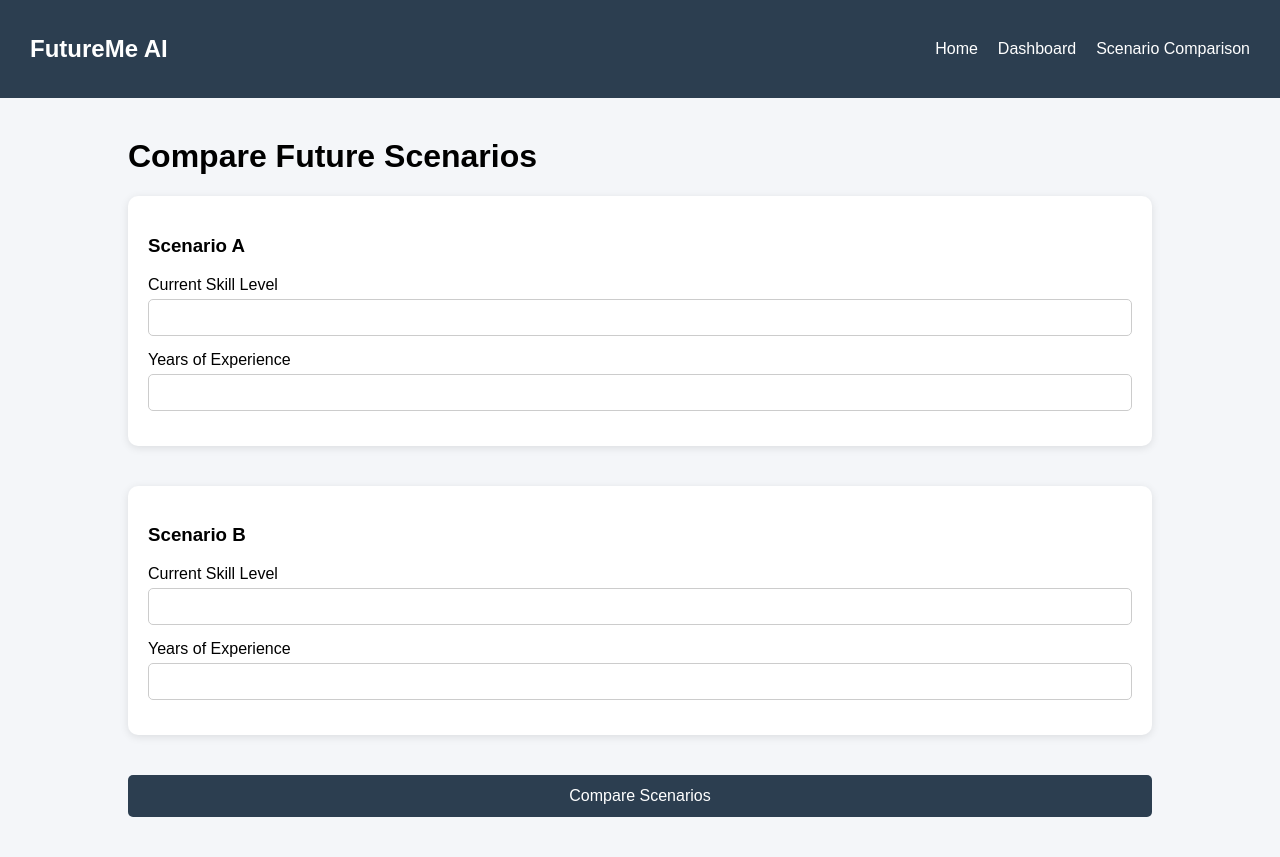
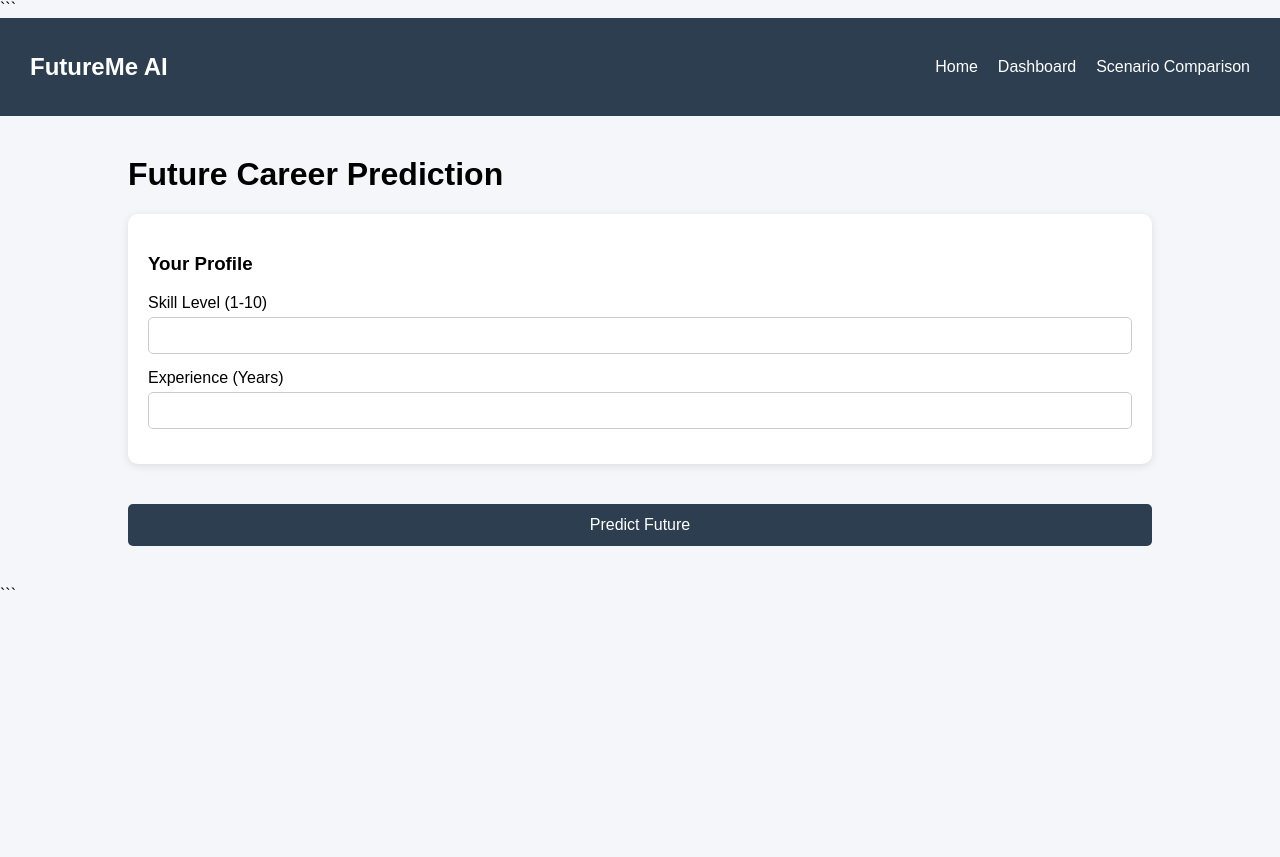
Before and after one commit to Stalin-08/Future-Me-AI, a Python web app: template templates/scenario.html in a window 1280 px wide. After the commit the page ends 590 px from the top, so only its background shows below. Run offline with Jinja, Linux system fonts and the light colour scheme; the template is opened without the code that fills it, so the values that code supplies are empty.

Commit message:
save current frontend progress

````diff
--- a/templates/scenario.html
+++ b/templates/scenario.html
@@ -1,4 +1,5 @@
 <!DOCTYPE html>
+
 <html lang="en">
 <head>
     <meta charset="UTF-8">
@@ -8,6 +9,7 @@
 </head>
 <body>
 
+```
 <nav>
     <h2>FutureMe AI</h2>
     <ul>
@@ -18,39 +20,53 @@
 </nav>
 
 <div class="container">
-        <h1>Compare Future Scenarios</h1>
+    <h1>Future Career Prediction</h1>
 
-        <form method="POST" action="/scenario">
+    <form id="predictionForm">
         <div class="card">
-                <h3>Scenario A</h3>
+            <h3>Your Profile</h3>
 
-                <label>Current Skill Level</label>
-                <input type="number" name="skill_a" required>
+            <label>Skill Level (1-10)</label>
+            <input type="number" id="skill" min="1" max="10" required>
 
-                <label>Years of Experience</label>
-                <input type="number" name="experience_a" required>
+            <label>Experience (Years)</label>
+            <input type="number" id="experience" min="0" required>
         </div>
 
-            <div class="card">
-                <h3>Scenario B</h3>
+        <button type="submit">Predict Future</button>
+    </form>
 
-                <label>Current Skill Level</label>
-                <input type="number" name="skill_b" required>
-
-                <label>Years of Experience</label>
-                <input type="number" name="experience_b" required>
+    <div class="card" id="resultCard" style="display:none;">
+        <h2>Prediction Result</h2>
+        <p id="result"></p>
+    </div>
 </div>
 
-            <button type="submit">Compare Scenarios</button>
-        </form>
+<script>
+    document.getElementById("predictionForm").addEventListener("submit", async function(e) {
+        e.preventDefault();
 
-        {% if result %}
-        <div class="card">
-            <h2>Comparison Result</h2>
-            <p>{{ result }}</p>
-        </div>
-        {% endif %}
-    </div>
+        const skill = document.getElementById("skill").value;
+        const experience = document.getElementById("experience").value;
+
+        const response = await fetch("/api/predict", {
+            method: "POST",
+            headers: {
+                "Content-Type": "application/json"
+            },
+            body: JSON.stringify({
+                skill: skill,
+                experience: experience
+            })
+        });
+
+        const data = await response.json();
+
+        document.getElementById("resultCard").style.display = "block";
+        document.getElementById("result").innerText = data.prediction;
+    });
+</script>
+```
 
 </body>
 </html>
````
Lines whose indentation alone changed are shown as unchanged.
